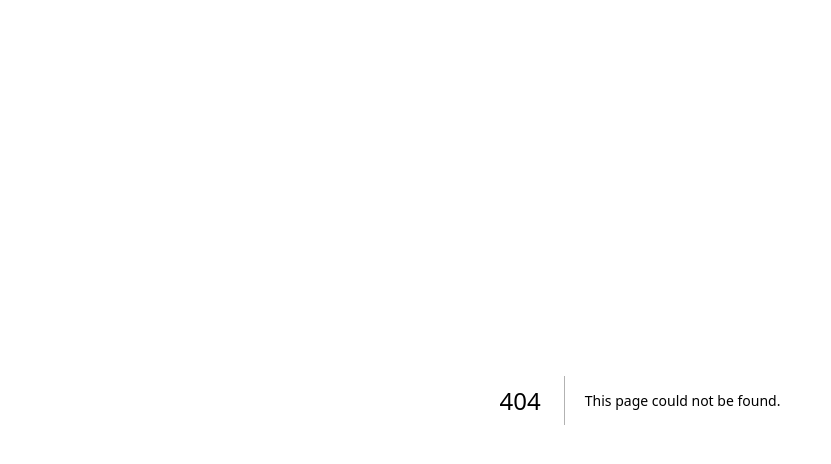
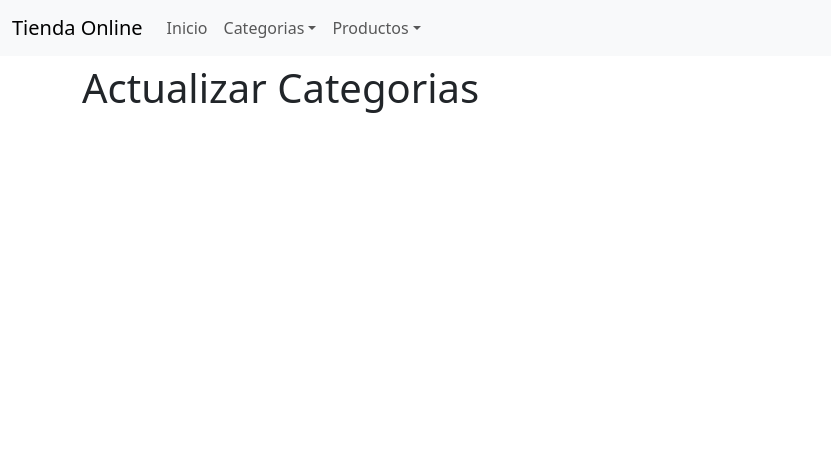
Before and after one commit to LuisaMora/ArquiSoft, a Next.js app: page /categories/update in a window 1280 px wide. Before the commit this address had no page. Shown: the top 464 px of the page, without its empty margins (0-831 px from the left). Built offline with nearby package versions, Linux system fonts and the light colour scheme.

Commit message:
Navegacion

```diff
--- a/package.json
+++ b/package.json
@@ -9,6 +9,7 @@
     "lint": "next lint"
   },
   "dependencies": {
+    "bootstrap": "^5.3.0",
     "next": "13.4.5",
     "react": "18.2.0",
     "react-dom": "18.2.0"
--- a/src/pages/_app.js
+++ /dev/null
@@ -1,5 +0,0 @@
-import '@/styles/globals.css'
-
-export default function App({ Component, pageProps }) {
-  return <Component {...pageProps} />
-}
--- /dev/null
+++ b/src/pages/_app.jsx
@@ -0,0 +1,19 @@
+import { useEffect } from 'react'
+
+import { Layout } from '@/shared/components/Layout'
+
+import 'bootstrap/dist/css/bootstrap.css'
+
+export default function App({ Component, pageProps }) {
+  useEffect(() => {
+    import('bootstrap/dist/js/bootstrap')
+  }, [])
+
+  return (
+    <>
+      <Layout>
+        <Component {...pageProps} />
+      </Layout>
+    </>
+  )
+}
--- a/src/pages/_document.js
+++ b/src/pages/_document.jsx
@@ -2,7 +2,7 @@ import { Html, Head, Main, NextScript } from 'next/document'
 
 export default function Document() {
   return (
-    <Html lang="en">
+    <Html lang="es">
       <Head />
       <body>
         <Main />
--- /dev/null
+++ b/src/pages/categories/update.jsx
@@ -0,0 +1,7 @@
+export default function UpdateCategoriesPage() {
+  return (
+    <div>
+      <h1>Actualizar Categorias</h1>
+    </div>
+  )
+}
--- /dev/null
+++ b/src/shared/components/Layout.jsx
@@ -0,0 +1,10 @@
+import { Navbar } from './Navbar'
+
+export const Layout = ({ children }) => {
+  return (
+    <>
+      <Navbar />
+      <main className="container pt-2">{children}</main>
+    </>
+  )
+}
--- /dev/null
+++ b/src/shared/components/Navbar.jsx
@@ -0,0 +1,75 @@
+import Link from 'next/link'
+
+import { Route } from '../models/Route'
+
+const routes = [
+  new Route({ title: 'Inicio', path: '/' }),
+  new Route({
+    title: 'Categorias',
+    path: '/categories',
+    subRoutes: [
+      new Route({ title: 'Actualizar', path: '/update' }),
+      new Route({ title: 'Lista de categorias', path: '/list' })
+    ]
+  }),
+  new Route({
+    title: 'Productos',
+    path: '/products',
+    subRoutes: [
+      new Route({ title: 'Actualizar', path: '/update' })
+    ]
+  })
+]
+
+const NavbarItem = ({ route = new Route({ title: 'Inicio', path: '/' }) }) => (
+  <li className="nav-item">
+    <Link className="nav-link" href={route.path}>
+      {route.title}
+    </Link>
+  </li>
+)
+
+const NavbarItemDropdown = ({ route = new Route({ title: '' }) }) => (
+  <li className="nav-item dropdown">
+    <a
+      className="nav-link dropdown-toggle"
+      role="button"
+      data-bs-toggle="dropdown"
+      aria-expanded="false">
+      {route.title}
+    </a>
+    <ul className="dropdown-menu">
+      {route.subRoutes.map((subRoute, index) => (
+        <li key={`sub-route-${subRoute.path}`}>
+          <Link
+            className="dropdown-item"
+            href={`${route.path}${subRoute.path}`}>
+            {subRoute.title}
+          </Link>
+        </li>
+      ))}
+    </ul>
+  </li>
+)
+
+export const Navbar = () => {
+  return (
+    <nav className="navbar navbar-expand bg-body-tertiary">
+      <div className="container-fluid">
+        <Link className="navbar-brand" href="/">
+          Tienda Online
+        </Link>
+
+        <ul className="navbar-nav me-auto mb-2 mb-lg-0">
+          {routes.map((route) =>
+            route.subRoutes.length > 0 ? (
+              <NavbarItemDropdown key={`route-${route.path}`} route={route} />
+            ) : (
+              <NavbarItem key={`route-${route.path}`} route={route} />
+            )
+          )}
+        </ul>
+      </div>
+    </nav>
+  )
+}
--- /dev/null
+++ b/src/shared/models/Route.js
@@ -0,0 +1,7 @@
+export class Route {
+    constructor({ title, path = '', subRoutes = [] }) {
+      this.title = title
+      this.path = path
+      this.subRoutes = subRoutes
+    }
+  }
```
Also changed, not shown: src/pages/categories/list.jsx (added, +7 -0 lines), src/pages/index.js (deleted, +0 -114 lines), src/pages/index.jsx (added, +18 -0 lines), src/pages/products/inventory.jsx (added, +7 -0 lines), src/assets/images/market.jpg (added), 1 other file (tests, documents, lock files or other folders).
